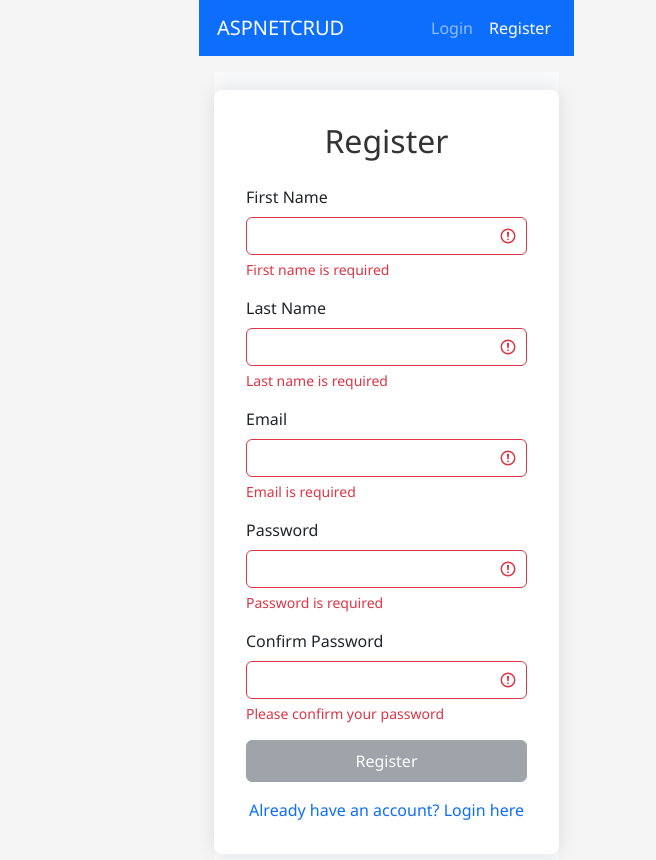
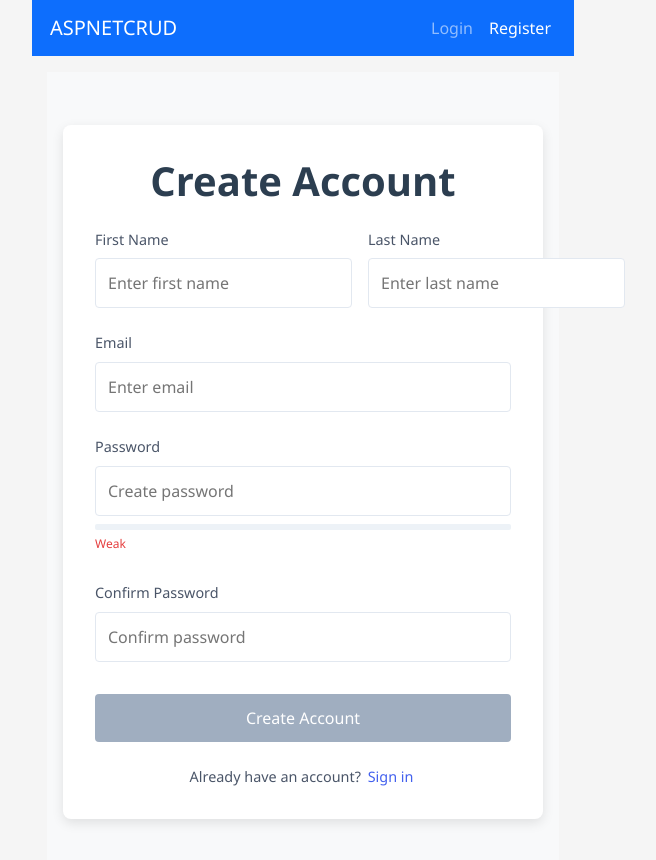
Before and after one commit to mrhonek/dotnetcrudclient, a Vue app: page /register in a window 1280 px wide. Shown: the top 860 px of the page, without its empty margins (66-722 px from the left). Built offline with nearby package versions, Linux system fonts and the light colour scheme; the HTML template or start-up script is replaced by a standard one.

Commit message:
fix: Update register method to match auth store parameters

```diff
--- a/src/views/RegisterView.vue
+++ b/src/views/RegisterView.vue
@@ -1,105 +1,110 @@
 <template>
   <div class="register-container">
-    <div class="register-form">
-      <h2>Register</h2>
-      <form @submit.prevent="register" class="needs-validation" novalidate>
-        <div class="mb-3">
-          <label for="firstName" class="form-label">First Name</label>
-          <input
-            type="text"
-            class="form-control"
-            :class="{ 'is-invalid': firstNameError }"
-            id="firstName"
-            v-model="firstName"
-            required
-            autocomplete="given-name"
-          />
-          <div class="invalid-feedback" v-if="firstNameError">
-            {{ firstNameError }}
+    <div class="register-card">
+      <h1 class="title">Create Account</h1>
+
+      <!-- Show API errors from the auth store -->
+      <div v-if="authStore.error" class="error-alert">
+        {{ authStore.error }}
+      </div>
+
+      <form @submit.prevent="register" class="register-form">
+        <div class="form-row">
+          <div class="form-group">
+            <label for="firstName">First Name</label>
+            <input
+              id="firstName"
+              v-model="firstName"
+              :class="{ 'input-error': firstNameError }"
+              type="text"
+              placeholder="Enter first name"
+              @blur="validateFirstName"
+            />
+            <span v-if="firstNameError" class="error-text">{{ firstNameError }}</span>
+          </div>
+
+          <div class="form-group">
+            <label for="lastName">Last Name</label>
+            <input
+              id="lastName"
+              v-model="lastName"
+              :class="{ 'input-error': lastNameError }"
+              type="text"
+              placeholder="Enter last name"
+              @blur="validateLastName"
+            />
+            <span v-if="lastNameError" class="error-text">{{ lastNameError }}</span>
           </div>
         </div>
 
-        <div class="mb-3">
-          <label for="lastName" class="form-label">Last Name</label>
+        <div class="form-group">
+          <label for="email">Email</label>
           <input
-            type="text"
-            class="form-control"
-            :class="{ 'is-invalid': lastNameError }"
-            id="lastName"
-            v-model="lastName"
-            required
-            autocomplete="family-name"
+            id="email"
+            v-model="email"
+            :class="{ 'input-error': emailError }"
+            type="email"
+            placeholder="Enter email"
+            @blur="validateEmail"
           />
-          <div class="invalid-feedback" v-if="lastNameError">
-            {{ lastNameError }}
-          </div>
+          <span v-if="emailError" class="error-text">{{ emailError }}</span>
         </div>
 
-        <div class="mb-3">
-          <label for="email" class="form-label">Email</label>
+        <div class="form-group">
+          <label for="password">Password</label>
           <input
-            type="email"
-            class="form-control"
-            :class="{ 'is-invalid': emailError }"
-            id="email"
-            v-model="email"
-            required
-            autocomplete="email"
+            id="password"
+            v-model="password"
+            :class="{ 'input-error': passwordError }"
+            type="password"
+            placeholder="Create password"
+            @input="validatePassword"
+            @blur="validatePassword"
           />
-          <div class="invalid-feedback" v-if="emailError">
-            {{ emailError }}
+
+          <div class="password-strength">
+            <div class="strength-meter">
+              <div
+                class="strength-value"
+                :class="passwordStrengthClass"
+                :style="{ width: `${passwordStrength}%` }"
+              ></div>
+            </div>
+            <span class="strength-text" :class="passwordStrengthClass">
+              {{ passwordStrengthText }}
+            </span>
           </div>
+
+          <span v-if="passwordError" class="error-text">{{ passwordError }}</span>
         </div>
 
-        <div class="mb-3">
-          <label for="password" class="form-label">Password</label>
+        <div class="form-group">
+          <label for="confirmPassword">Confirm Password</label>
           <input
-            type="password"
-            class="form-control"
-            :class="{ 'is-invalid': passwordError }"
-            id="password"
-            v-model="password"
-            required
-            autocomplete="new-password"
-          />
-          <div class="invalid-feedback" v-if="passwordError">
-            {{ passwordError }}
-          </div>
-        </div>
-
-        <div class="mb-3">
-          <label for="confirmPassword" class="form-label">Confirm Password</label>
-          <input
-            type="password"
-            class="form-control"
-            :class="{ 'is-invalid': confirmPasswordError }"
             id="confirmPassword"
             v-model="confirmPassword"
-            required
-            autocomplete="new-password"
+            :class="{ 'input-error': confirmPasswordError }"
+            type="password"
+            placeholder="Confirm password"
+            @input="validateConfirmPassword"
+            @blur="validateConfirmPassword"
           />
-          <div class="invalid-feedback" v-if="confirmPasswordError">
-            {{ confirmPasswordError }}
-          </div>
-        </div>
-
-        <div v-if="authStore.error" class="alert alert-danger" role="alert">
-          {{ authStore.error }}
+          <span v-if="confirmPasswordError" class="error-text">{{ confirmPasswordError }}</span>
         </div>
 
         <button
           type="submit"
-          class="btn btn-primary w-100"
-          :disabled="isSubmitting || !isFormValid"
+          class="btn-primary"
+          :disabled="!isFormValid || authStore.isLoading"
         >
-          <span v-if="isSubmitting" class="spinner-border spinner-border-sm me-2" role="status"></span>
-          {{ isSubmitting ? 'Creating account...' : 'Register' }}
+          <span v-if="authStore.isLoading" class="spinner"></span>
+          {{ authStore.isLoading ? 'Creating Account...' : 'Create Account' }}
         </button>
+      </form>
 
-        <div class="mt-3 text-center">
-          <router-link to="/login">Already have an account? Login here</router-link>
-        </div>
-      </form>
+      <div class="login-link">
+        Already have an account? <router-link to="/login">Sign in</router-link>
+      </div>
     </div>
   </div>
 </template>
@@ -107,211 +112,162 @@
 <script setup lang="ts">
 import { ref, computed } from 'vue';
 import { useRouter } from 'vue-router';
-import { useAuthStore } from '../stores/auth';
+import { useAuthStore } from '@/stores/auth';
 
 const router = useRouter();
 const authStore = useAuthStore();
 
+// Form fields
 const firstName = ref('');
 const lastName = ref('');
 const email = ref('');
 const password = ref('');
 const confirmPassword = ref('');
-const isSubmitting = ref(false);
 
-// Clear any existing errors when component mounts
-authStore.clearError();
+// Validation error messages
+const firstNameError = ref('');
+const lastNameError = ref('');
+const emailError = ref('');
+const passwordError = ref('');
+const confirmPasswordError = ref('');
 
-const firstNameError = computed(() => {
-  if (!firstName.value) return 'First name is required';
-  if (firstName.value.length < 2) return 'First name must be at least 2 characters long';
-  if (firstName.value.length > 50) return 'First name must be less than 50 characters';
-  return '';
+// Validation methods
+const validateFirstName = () => {
+  if (!firstName.value.trim()) {
+    firstNameError.value = 'First name is required';
+    return false;
+  }
+  firstNameError.value = '';
+  return true;
+};
+
+const validateLastName = () => {
+  if (!lastName.value.trim()) {
+    lastNameError.value = 'Last name is required';
+    return false;
+  }
+  lastNameError.value = '';
+  return true;
+};
+
+const validateEmail = () => {
+  const emailRegex = /^[^\s@]+@[^\s@]+\.[^\s@]+$/;
+  if (!email.value.trim()) {
+    emailError.value = 'Email is required';
+    return false;
+  } else if (!emailRegex.test(email.value.trim())) {
+    emailError.value = 'Please enter a valid email address';
+    return false;
+  }
+  emailError.value = '';
+  return true;
+};
+
+const validatePassword = () => {
+  if (!password.value) {
+    passwordError.value = 'Password is required';
+    return false;
+  } else if (password.value.length < 8) {
+    passwordError.value = 'Password must be at least 8 characters';
+    return false;
+  }
+  passwordError.value = '';
+  return true;
+};
+
+const validateConfirmPassword = () => {
+  if (!confirmPassword.value) {
+    confirmPasswordError.value = 'Please confirm your password';
+    return false;
+  } else if (confirmPassword.value !== password.value) {
+    confirmPasswordError.value = 'Passwords do not match';
+    return false;
+  }
+  confirmPasswordError.value = '';
+  return true;
+};
+
+// Password strength
+const calculatePasswordStrength = (pw: string): number => {
+  if (!pw) return 0;
+
+  let score = 0;
+
+  // Length check
+  if (pw.length >= 8) score += 20;
+  if (pw.length >= 12) score += 10;
+
+  // Character variety checks
+  if (/[A-Z]/.test(pw)) score += 15; // Has uppercase
+  if (/[a-z]/.test(pw)) score += 15; // Has lowercase
+  if (/[0-9]/.test(pw)) score += 15; // Has numbers
+  if (/[^A-Za-z0-9]/.test(pw)) score += 25; // Has special chars
+
+  return Math.min(score, 100);
+};
+
+const passwordStrength = computed(() => calculatePasswordStrength(password.value));
+
+const passwordStrengthClass = computed(() => {
+  const strength = passwordStrength.value;
+  if (strength < 40) return 'weak';
+  if (strength < 70) return 'medium';
+  return 'strong';
 });
 
-const lastNameError = computed(() => {
-  if (!lastName.value) return 'Last name is required';
-  if (lastName.value.length < 2) return 'Last name must be at least 2 characters long';
-  if (lastName.value.length > 50) return 'Last name must be less than 50 characters';
-  return '';
+const passwordStrengthText = computed(() => {
+  const strength = passwordStrength.value;
+  if (strength < 40) return 'Weak';
+  if (strength < 70) return 'Medium';
+  return 'Strong';
 });
 
-const emailError = computed(() => {
-  if (!email.value) return 'Email is required';
-  if (!/^[^\s@]+@[^\s@]+\.[^\s@]+$/.test(email.value)) {
-    return 'Please enter a valid email address';
-  }
-  return '';
+// Form validation
+const isFormValid = computed(() => {
+  return (
+    !firstNameError.value && firstName.value.trim() !== '' &&
+    !lastNameError.value && lastName.value.trim() !== '' &&
+    !emailError.value && email.value.trim() !== '' &&
+    !passwordError.value && password.value !== '' &&
+    !confirmPasswordError.value && confirmPassword.value !== '' &&
+    password.value === confirmPassword.value
+  );
 });
 
-const passwordError = computed(() => {
-  if (!password.value) return 'Password is required';
-  if (password.value.length < 6) {
-    return 'Password must be at least 6 characters long';
+// Form submission
+const register = async () => {
+  // Clear any previous errors
+  authStore.clearError();
+
+  // Validate all fields
+  const isFirstNameValid = validateFirstName();
+  const isLastNameValid = validateLastName();
+  const isEmailValid = validateEmail();
+  const isPasswordValid = validatePassword();
+  const isConfirmPasswordValid = validateConfirmPassword();
+
+  if (!isFirstNameValid || !isLastNameValid || !isEmailValid || !isPasswordValid || !isConfirmPasswordValid) {
+    return;
   }
-  if (!/[A-Z]/.test(password.value)) {
-    return 'Password must contain at least one uppercase letter';
-  }
-  if (!/[a-z]/.test(password.value)) {
-    return 'Password must contain at least one lowercase letter';
-  }
-  if (!/[0-9]/.test(password.value)) {
-    return 'Password must contain at least one number';
-  }
-  if (!/[^a-zA-Z0-9]/.test(password.value)) {
-    return 'Password must contain at least one special character';
-  }
-  return '';
-});
-
-const confirmPasswordError = computed(() => {
-  if (!confirmPassword.value) return 'Please confirm your password';
-  if (confirmPassword.value !== password.value) {
-    return 'Passwords do not match';
-  }
-  return '';
-});
-
-const isFormValid = computed(() => {
-  return !firstNameError.value && !lastNameError.value && !emailError.value &&
-         !passwordError.value && !confirmPasswordError.value &&
-         firstName.value.length > 0 && lastName.value.length > 0 &&
-         email.value.length > 0 && password.value.length > 0 &&
-         confirmPassword.value.length > 0;
-});
-
-async function register() {
-  if (!isFormValid.value) return;
 
   try {
-    isSubmitting.value = true;
-
-    // Combine first and last name for display/feedback
+    // Combine first and last name for the name parameter
     const fullName = `${firstName.value.trim()} ${lastName.value.trim()}`;
 
-    // Create username from first name, first letter of last name + random number
-    const username = (firstName.value.trim().toLowerCase() +
-                     (lastName.value ? lastName.value.trim()[0].toLowerCase() : '') +
-                     Math.floor(Math.random() * 1000));
+    const success = await authStore.register(
+      fullName,
+      email.value.trim(),
+      password.value
+    );
 
-    // Prepare registration data with simplified structure
-    const registerData = {
-      username: username,
-      email: email.value.toLowerCase().trim(),
-      password: password.value,
-      confirmPassword: password.value,
-      firstName: firstName.value.trim(),
-      lastName: lastName.value.trim()
-    };
-
-    // Also try a modified version with fully expanded data
-    console.log('Original registration data:', {
-      ...registerData,
-      password: '[REDACTED]',
-      confirmPassword: '[REDACTED]'
-    });
-
-    // Try with a simpler format that strictly matches the backend model
-    const simplifiedData = {
-      Username: "testuser" + Math.floor(Math.random() * 1000),
-      Email: email.value.toLowerCase().trim(),
-      Password: password.value,
-      ConfirmPassword: password.value,
-      FirstName: firstName.value.trim(),
-      LastName: lastName.value.trim()
-    };
-
-    console.log('Simplified registration data:', {
-      ...simplifiedData,
-      Password: '[REDACTED]',
-      ConfirmPassword: '[REDACTED]'
-    });
-
-    // Add logging of password format requirements
-    const passwordChecks = {
-      length: password.value.length >= 6,
-      hasUppercase: /[A-Z]/.test(password.value),
-      hasLowercase: /[a-z]/.test(password.value),
-      hasNumber: /[0-9]/.test(password.value),
-      hasSpecial: /[^a-zA-Z0-9]/.test(password.value),
-      passwordsMatch: password.value === confirmPassword.value
-    };
-    console.log('Password requirements check:', passwordChecks);
-
-    // Use direct fetch with explicit URL instead of the auth store
-    const apiUrl = 'https://dotnetcrud-production.up.railway.app/api/Auth/register';
-    console.log('Sending registration request to:', apiUrl);
-
-    const response = await fetch(apiUrl, {
-      method: 'POST',
-      headers: {
-        'Content-Type': 'application/json',
-      },
-      body: JSON.stringify(simplifiedData), // Use the simplified data instead
-    });
-
-    // Log raw response details
-    console.log('Raw response:', {
-      status: response.status,
-      statusText: response.statusText,
-      headers: Object.fromEntries([...response.headers.entries()])
-    });
-
-    const data = await response.json();
-    console.log('Registration response data:', data);
-    console.log('Complete registration response:', {
-      status: response.status,
-      statusText: response.statusText,
-      data,
-      errors: data.errors || 'No specific errors returned'
-    });
-
-    if (!response.ok) {
-      // Handle errors
-      if (data.errors && Array.isArray(data.errors) && data.errors.length > 0) {
-        authStore.error = data.errors.join(', ');
-      } else if (data.errors && typeof data.errors === 'object') {
-        authStore.error = Object.values(data.errors).flat().join(', ');
-      } else if (data.message) {
-        authStore.error = data.message;
-      } else {
-        authStore.error = 'Registration failed. Please try again.';
-      }
-      return false;
+    if (success) {
+      router.push('/');
     }
-
-    // Handle successful registration
-    if (data.isSuccess && data.token) {
-      // Store user info
-      const user = {
-        username,
-        email: email.value.toLowerCase().trim(),
-        name: fullName,
-        token: data.token
-      };
-
-      localStorage.setItem('token', data.token);
-      localStorage.setItem('refreshToken', data.refreshToken);
-      localStorage.setItem('user', JSON.stringify(user));
-
-      authStore.token = data.token;
-      authStore.user = user;
-      authStore.error = null;
-
-      router.push('/todos');
-      return true;
-    } else {
-      authStore.error = 'Registration successful but no token received. Please try logging in.';
-      return false;
-    }
-  } catch (error: any) {
-    console.error('Registration error:', error);
-    authStore.error = error.message || 'An unexpected error occurred';
-    return false;
-  } finally {
-    isSubmitting.value = false;
+  } catch (error) {
+    // Error is handled by the auth store
+    console.error('Registration failed:', error);
   }
-}
+};
 </script>
 
 <style scoped>
@@ -321,54 +277,197 @@ async function register() {
   align-items: center;
   min-height: 100vh;
   background-color: #f8f9fa;
+  padding: 1rem;
+}
+
+.register-card {
+  background: white;
+  padding: 2rem;
+  border-radius: 8px;
+  box-shadow: 0 4px 12px rgba(0, 0, 0, 0.1);
+  width: 100%;
+  max-width: 480px;
+}
+
+h1.title {
+  text-align: center;
+  margin-bottom: 1.5rem;
+  color: #2c3e50;
+  font-weight: 600;
 }
 
 .register-form {
-  background: white;
-  padding: 2rem;
-  border-radius: 8px;
-  box-shadow: 0 0 20px rgba(0, 0, 0, 0.1);
-  width: 100%;
-  max-width: 400px;
+  display: flex;
+  flex-direction: column;
+  gap: 1rem;
 }
 
-h2 {
-  text-align: center;
-  margin-bottom: 1.5rem;
-  color: #333;
+.form-row {
+  display: flex;
+  gap: 1rem;
 }
 
-.form-control:focus {
-  border-color: #80bdff;
-  box-shadow: 0 0 0 0.2rem rgba(0, 123, 255, 0.25);
+@media (max-width: 576px) {
+  .form-row {
+    flex-direction: column;
+    gap: 1rem;
+  }
+}
+
+.form-group {
+  display: flex;
+  flex-direction: column;
+  flex: 1;
+  margin-bottom: 0.5rem;
+}
+
+label {
+  font-size: 0.9rem;
+  font-weight: 500;
+  margin-bottom: 0.5rem;
+  color: #4a5568;
+}
+
+input {
+  padding: 0.75rem;
+  border: 1px solid #e2e8f0;
+  border-radius: 4px;
+  font-size: 1rem;
+  transition: border-color 0.2s, box-shadow 0.2s;
+}
+
+input:focus {
+  outline: none;
+  border-color: #3182ce;
+  box-shadow: 0 0 0 3px rgba(49, 130, 206, 0.1);
+}
+
+.input-error {
+  border-color: #dc3545;
+}
+
+.input-error:focus {
+  box-shadow: 0 0 0 3px rgba(220, 53, 69, 0.1);
+}
+
+.error-text {
+  color: #dc3545;
+  font-size: 0.8rem;
+  margin-top: 0.25rem;
 }
 
 .btn-primary {
-  background-color: #0d6efd;
-  border-color: #0d6efd;
-  padding: 0.5rem 1rem;
+  background-color: #4361ee;
+  color: white;
+  border: none;
+  padding: 0.75rem 1rem;
+  border-radius: 4px;
   font-size: 1rem;
-  transition: all 0.3s ease;
+  font-weight: 500;
+  cursor: pointer;
+  transition: background-color 0.2s;
+  margin-top: 0.5rem;
 }
 
 .btn-primary:hover:not(:disabled) {
-  background-color: #0b5ed7;
-  border-color: #0a58ca;
-  transform: translateY(-1px);
+  background-color: #3a56d4;
 }
 
 .btn-primary:disabled {
-  background-color: #6c757d;
-  border-color: #6c757d;
+  background-color: #a0aec0;
   cursor: not-allowed;
 }
 
-a {
-  color: #0d6efd;
-  text-decoration: none;
+.login-link {
+  text-align: center;
+  margin-top: 1.5rem;
+  font-size: 0.9rem;
+  color: #4a5568;
 }
 
-a:hover {
+.login-link a {
+  color: #4361ee;
+  text-decoration: none;
+  font-weight: 500;
+}
+
+.login-link a:hover {
   text-decoration: underline;
 }
+
+.error-alert {
+  background-color: #fff5f5;
+  border: 1px solid #fed7d7;
+  padding: 0.75rem 1rem;
+  border-radius: 4px;
+  margin-bottom: 1rem;
+  color: #c53030;
+  font-size: 0.9rem;
+}
+
+.password-strength {
+  margin-top: 0.5rem;
+  margin-bottom: 0.25rem;
+}
+
+.strength-meter {
+  height: 0.4rem;
+  background-color: #edf2f7;
+  border-radius: 2px;
+  overflow: hidden;
+}
+
+.strength-value {
+  height: 100%;
+  border-radius: 2px;
+  transition: width 0.3s, background-color 0.3s;
+}
+
+.strength-value.weak {
+  background-color: #f56565;
+}
+
+.strength-value.medium {
+  background-color: #ed8936;
+}
+
+.strength-value.strong {
+  background-color: #48bb78;
+}
+
+.strength-text {
+  font-size: 0.75rem;
+  font-weight: 500;
+  margin-top: 0.25rem;
+  display: inline-block;
+}
+
+.strength-text.weak {
+  color: #e53e3e;
+}
+
+.strength-text.medium {
+  color: #dd6b20;
+}
+
+.strength-text.strong {
+  color: #38a169;
+}
+
+.spinner {
+  display: inline-block;
+  width: 1rem;
+  height: 1rem;
+  border: 2px solid rgba(255, 255, 255, 0.3);
+  border-radius: 50%;
+  border-top-color: #fff;
+  animation: spin 0.8s linear infinite;
+  margin-right: 0.5rem;
+}
+
+@keyframes spin {
+  to {
+    transform: rotate(360deg);
+  }
+}
 </style>
```
